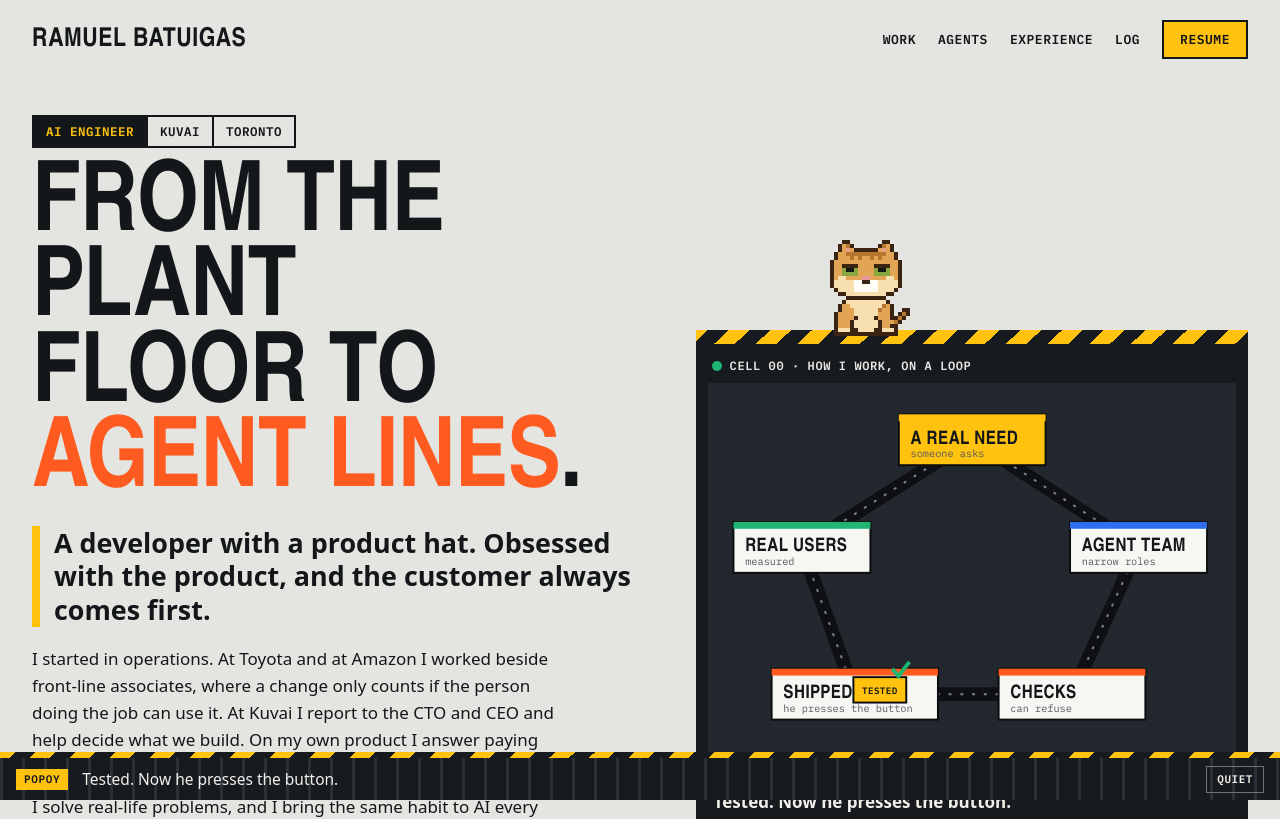
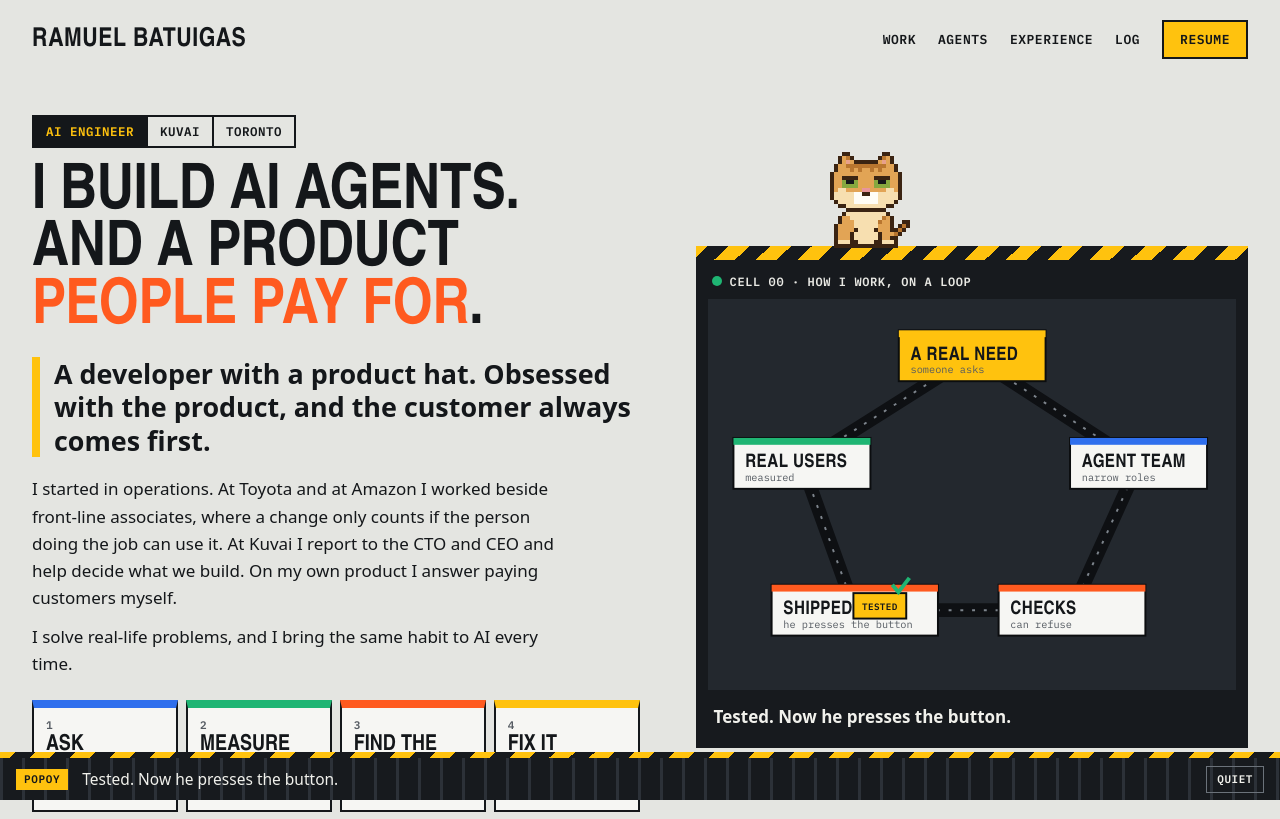
Before and after one commit to ManagementEngineer/portfolio, a React (Vite) app: page / in a window 1280 px wide. Shown: the top 819 px of the page. Built offline with nearby package versions, Linux system fonts and the light colour scheme; a web font is replaced by a local one.

Commit message:
New headline: I build AI agents. And a product people pay for.
Co-Authored-By: Claude Fable 5.2 <noreply@anthropic.com>

```diff
--- a/src/index.css
+++ b/src/index.css
@@ -300,10 +300,14 @@ main > section.hero {
 
 .hero h1 {
   margin-bottom: 24px;
-  font: 900 clamp(54px, 7.6vw, 112px) / 0.88 var(--display);
+  font: 900 clamp(40px, 4.9vw, 74px) / 0.92 var(--display);
   letter-spacing: -0.005em;
   text-transform: uppercase;
   text-wrap: balance;
+}
+
+.hero h1 span {
+  display: block;
 }
 
 .hero h1 em {
--- a/src/pages/Home.tsx
+++ b/src/pages/Home.tsx
@@ -357,7 +357,10 @@ export default function Home() {
             <span>{opening.keys[2]}</span>
           </p>
           <h1>
-            From the plant floor to <em>agent lines</em>.
+            <span>I build AI agents.</span> <span>And a product</span>{' '}
+            <span>
+              <em>people pay for</em>.
+            </span>
           </h1>
           <p className="hero__claim">{opening.claim}</p>
           {opening.paras.map((t) => (
```
